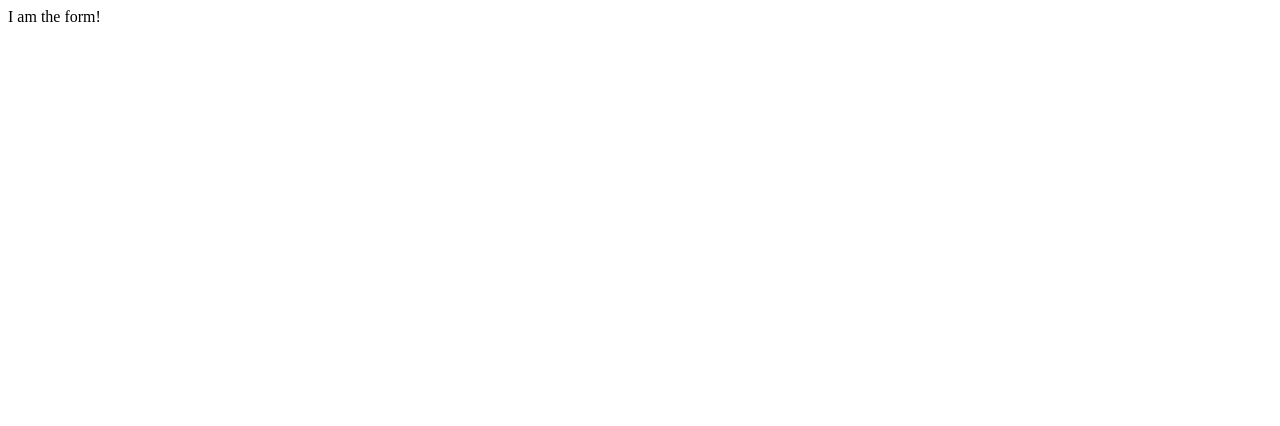
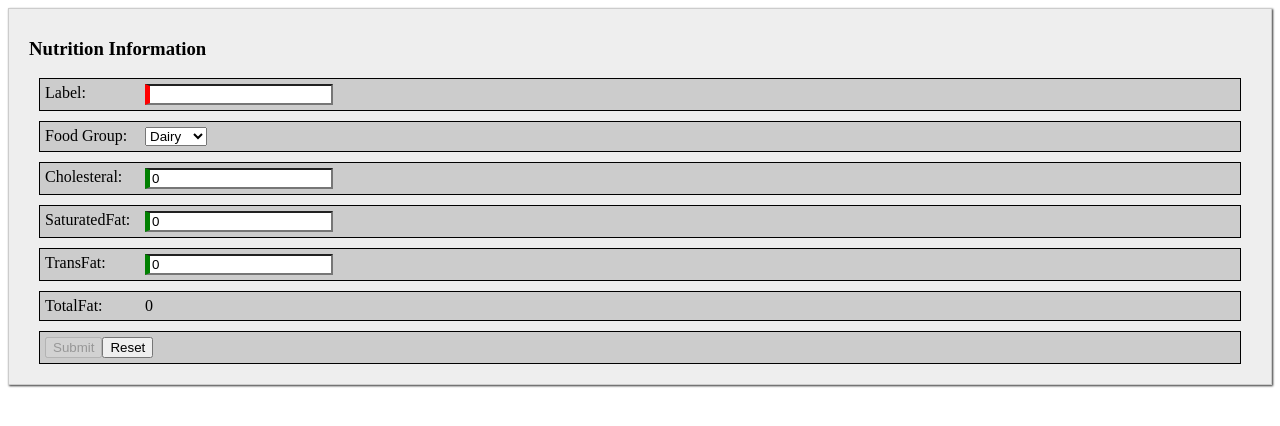
Before and after one commit to Techolution/TB-Angular4, an Angular app: page / in a window 1280 px wide. Shown: the top 426 px of the page. Built offline with nearby package versions, Linux system fonts and the light colour scheme.

Commit message:
Update form

```diff
--- a/src/app/app.module.ts
+++ b/src/app/app.module.ts
@@ -1,5 +1,6 @@
 import { BrowserModule } from '@angular/platform-browser';
 import { NgModule } from '@angular/core';
+import { FormsModule }   from '@angular/forms';
 
 import { AppComponent } from './app.component';
 import { NutritionFormComponent } from './nutrition-form.component';
@@ -10,7 +11,8 @@ import { NutritionFormComponent } from './nutrition-form.component';
     NutritionFormComponent
   ],
   imports: [
-    BrowserModule
+    BrowserModule,
+    FormsModule
   ],
   providers: [],
   bootstrap: [AppComponent]
--- /dev/null
+++ b/src/app/nutrition-form.component.css
@@ -0,0 +1,35 @@
+form {
+    background-color:#eee;
+    border: 1px solid #ccc;
+    box-shadow: 1px 1px 2px 0px #333;
+    padding: 10px 20px;
+}
+
+.form-group {
+    background-color:#ccc;
+    border: 1px solid black;
+    display:flex;
+    margin:10px;
+    padding: 5px;
+}
+
+.form-group label {
+    flex: 0 0 100px;
+}
+
+.form-item {
+    flex: 1 0 auto;
+}
+
+input.ng-valid {
+    border-left: 5px solid green;
+}
+
+input.ng-invalid {
+    border-left: 5px solid red;
+}
+
+.required-warning {
+    background-color: pink;
+    color:red;
+}
--- /dev/null
+++ b/src/app/nutrition-form.component.html
@@ -0,0 +1,69 @@
+<form (ngSubmit)="onSubmit()"
+      #nutritionForm="ngForm"
+      *ngIf="!submitted">
+    <h3>Nutrition Information</h3>
+    <div class="form-group">
+        <label>Label:</label>
+        <input name="label"
+               type="text"
+               required
+               [(ngModel)]="model.label"
+               #label="ngModel">
+        <span [hidden]="label.valid || label.pristine"
+              class="required-warning">*required!
+        </span>
+    </div>
+    <div class="form-group">
+        <label>Food Group:</label>
+        <select [(ngModel)]="model.foodGroup"
+                name="foodGroup">
+            <option *ngFor="let fg of foodGroups" [value]="fg.id">{{fg.group}}</option>
+        </select>
+    </div>
+    <div class="form-group">
+        <label>Cholesteral:</label>
+        <input name="cholesterol"
+               type="text"
+               required
+               [(ngModel)]="model.cholesterol"
+               #cholesterol="ngModel">
+        <span [hidden]="cholesterol.valid || cholesterol.pristine"
+              class="required-warning">*required!
+        </span>
+    </div>
+    <div class="form-group">
+        <label>SaturatedFat:</label>
+        <input  name="saturatedFat"
+                type="text"
+                required
+                [(ngModel)]="model.saturatedFat"
+                (input)="updateTotalFat()"
+                #saturatedFat="ngModel">
+        <span [hidden]="saturatedFat.valid || saturatedFat.pristine"
+                class="required-warning">*required!
+        </span>
+    </div>
+    <div class="form-group">
+        <label>TransFat:</label>
+        <input  name="transFat"
+                type="text"
+                required
+                [(ngModel)]="model.transFat"
+                (input)="updateTotalFat()"
+                #transFat="ngModel">
+        <span [hidden]="transFat.valid || transFat.pristine"
+              class="required-warning">*required!
+        </span>
+    </div>
+    <div class="form-group">
+        <label>TotalFat:</label>
+        <span>{{model.totalFat}}</span>
+    </div>
+    <div class="form-group">
+        <button type="submit"
+                [disabled]="!nutritionForm.form.valid">Submit</button>
+        <button type="reset"
+                (click)="nutritionForm.reset(); reset();">Reset</button>
+    </div>
+</form>
+<em *ngIf="submitted">Thank you.  Your form has been submitted</em>
--- a/src/app/nutrition-form.component.ts
+++ b/src/app/nutrition-form.component.ts
@@ -1,13 +1,40 @@
 import { Component } from '@angular/core';
+import { FoodGroup, Nutrition} from './nutrition.model';
 
 @Component({
     selector: 'nutrition-form',
-    template: `
-        <form>
-            I am the form!
-        </form>
-    `
+    templateUrl: './nutrition-form.component.html',
+    styleUrls: ['./nutrition-form.component.css']
 })
 export class NutritionFormComponent {
 
+    foodGroups: { id: number, group: string }[];
+
+    model: Nutrition;
+
+    submitted: boolean;
+
+    constructor() {
+        this.submitted = false;
+        this.foodGroups = [
+            { id: 1, group: FoodGroup[1]},
+            { id: 2, group: FoodGroup[2]},
+            { id: 3, group: FoodGroup[3]},
+            { id: 4, group: FoodGroup[4]}
+        ]
+        this.reset();
+    }
+
+    onSubmit() {
+        this.submitted = true;
+
+    }
+
+    reset() {
+        this.model = new Nutrition(1, '', 0, 0, 0, 0);
+    }
+
+    updateTotalFat() {
+        this.model.totalFat = this.model.saturatedFat + this.model.transFat;
+    }
 }
--- a/src/app/nutrition.model.ts
+++ b/src/app/nutrition.model.ts
@@ -8,17 +8,11 @@ export enum FoodGroup {
 
 export class Nutrition {
     constructor(
+        public foodGroup: number,
+        public label: string,
         public cholesterol: number,
-        public foodGroup: FoodGroup,
-        public label: string,
         public saturatedFat: number,
-        public sodium: number,
-        public totalFat: number,
-        public transFat: number
+        public transFat: number,
+        public totalFat: number
     ) {}
 }
-
-//input
-//select
-//checkbox
-//radio
```
